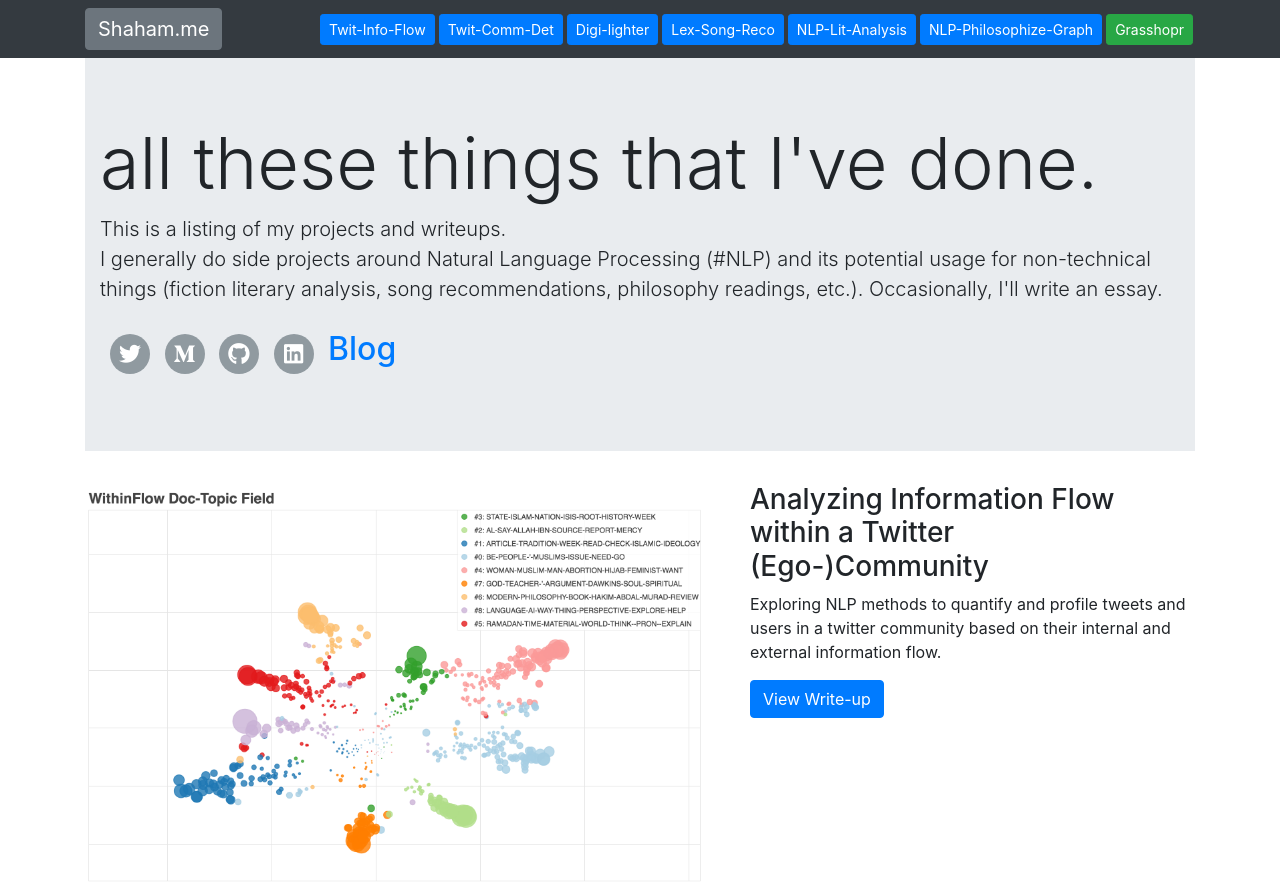
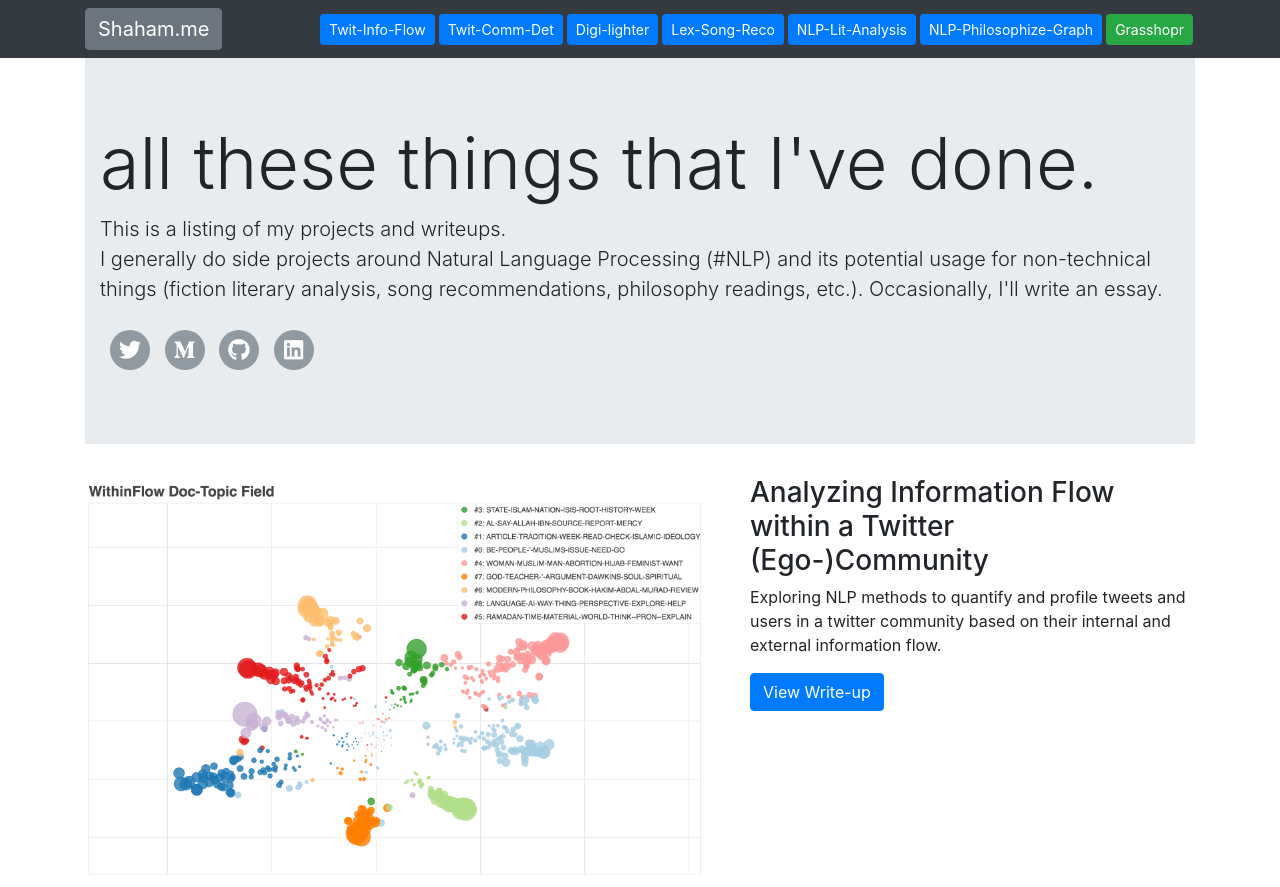
Before and after one commit to S-Farooq/portfolio-page, a website: page index.html in a window 1280 px wide. Shown: the top 887 px of the page. Drawn offline with Linux system fonts and the light colour scheme.

Commit message:
removed blog link

```diff
--- a/index.html
+++ b/index.html
@@ -89,7 +89,7 @@
         <li><a href="https://medium.com/@shahamfarooq"><i class="fab fa-lg fa-medium-m"></i></a></li>
         <li><a href="https://github.com/S-Farooq"><i class="fab fa-lg fa-github"></i></a></li>
         <li><a href="https://www.linkedin.com/in/syed-shaham-farooq-1b851a64/"><i class="fab fa-lg fa-linkedin"></i></a></li>
-        <li><a href="https://blog.shaham.me/"><h2>Blog</h2></a></li>
+        <!-- <li><a href="https://blog.shaham.me/"><h2>Blog</h2></a></li> -->
     </ul>
 </div>
     <!-- </div> -->
```
